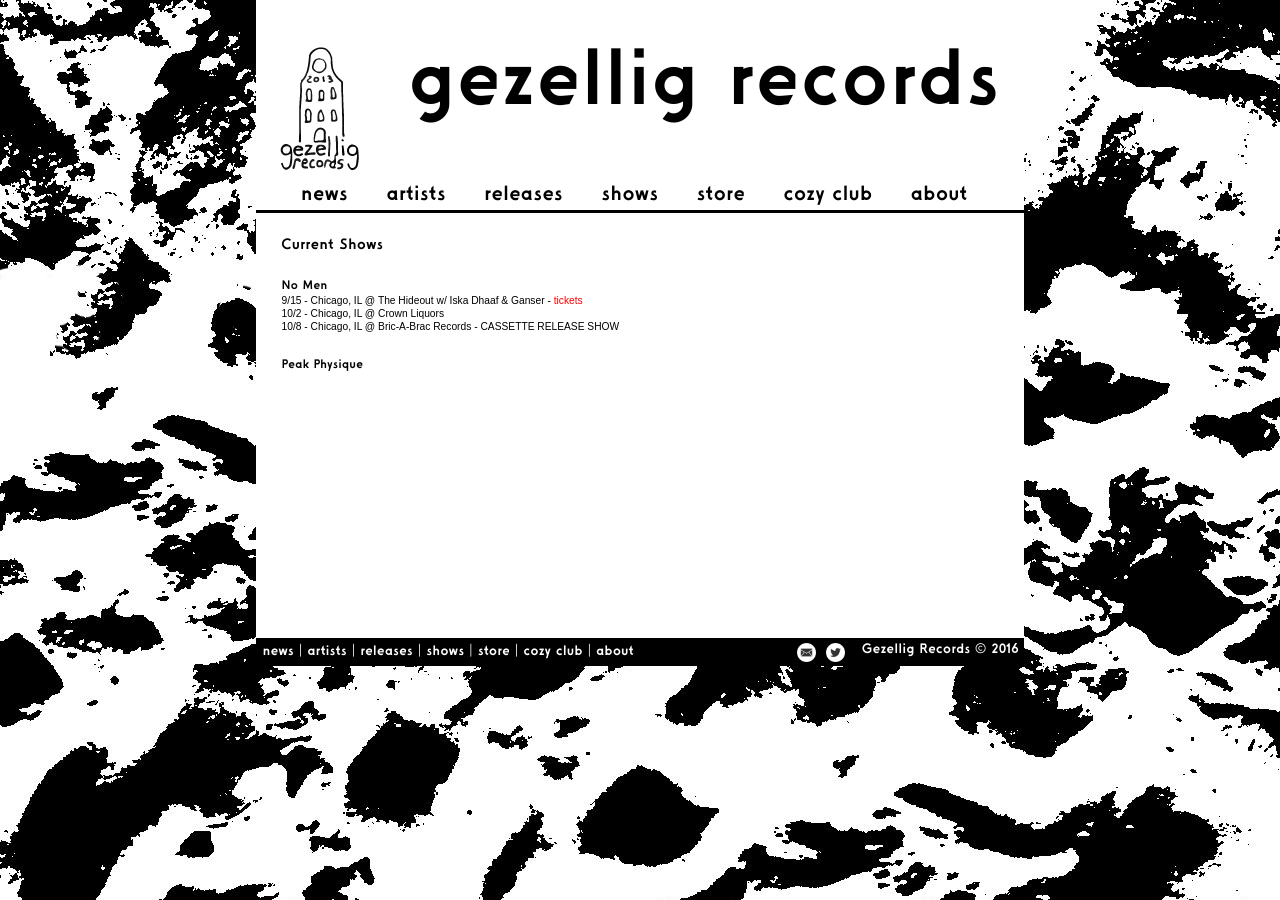
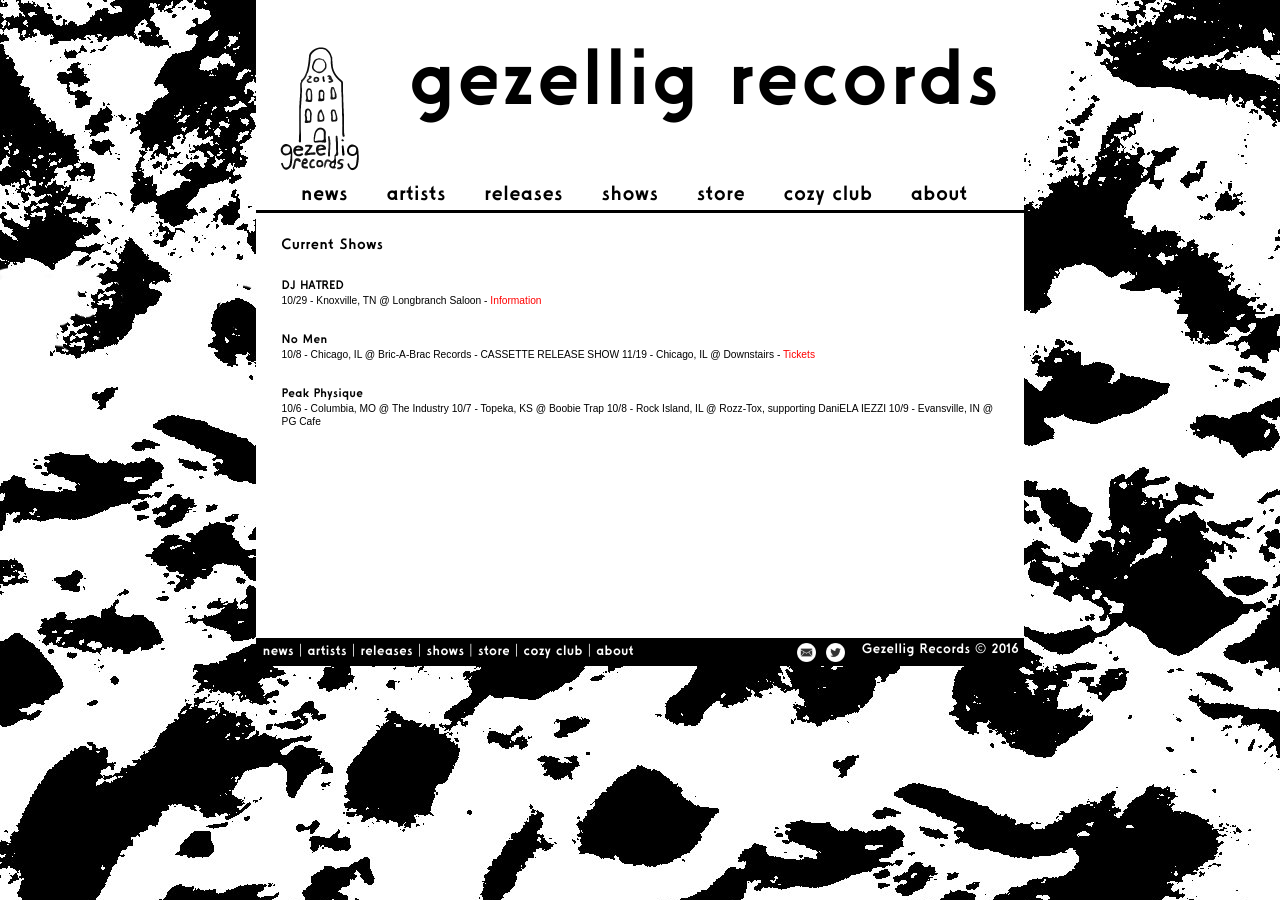
Before and after one commit to connorkendrick/gezellig-records-website, a Jekyll site: the page built from shows/index.md, in a window 1280 px wide. Built offline with Jekyll 4.4.1, drawn with Linux system fonts in a browser that asks for light colours.

Commit message:
Updated index.md

```diff
--- a/shows/index.md
+++ b/shows/index.md
@@ -4,12 +4,18 @@
 ---
 ## Current Shows
 
+### DJ HATRED
+
+10/29 - Knoxville, TN @ Longbranch Saloon - [Information](https://www.facebook.com/events/605701812935281/)
+
 ### No Men
 
-9/15 - Chicago, IL @ The Hideout w/ Iska Dhaaf & Ganser - [tickets](http://www.hideoutchicago.com/event/1262789-iska-dhaaf-chicago/)
-
-10/2 - Chicago, IL @ Crown Liquors
-
 10/8 - Chicago, IL @ Bric-A-Brac Records - CASSETTE RELEASE SHOW
+11/19 - Chicago, IL @ Downstairs - [Tickets](http://www.ticketfly.com/purchase/event/1318297?utm_source=fbTfly&utm_medium=ampOfficialEvent)
 
 ### Peak Physique
+
+10/6 - Columbia, MO @ The Industry
+10/7 - Topeka, KS @ Boobie Trap
+10/8 - Rock Island, IL @ Rozz-Tox, supporting DaniELA IEZZI
+10/9 - Evansville, IN @ PG Cafe
```
